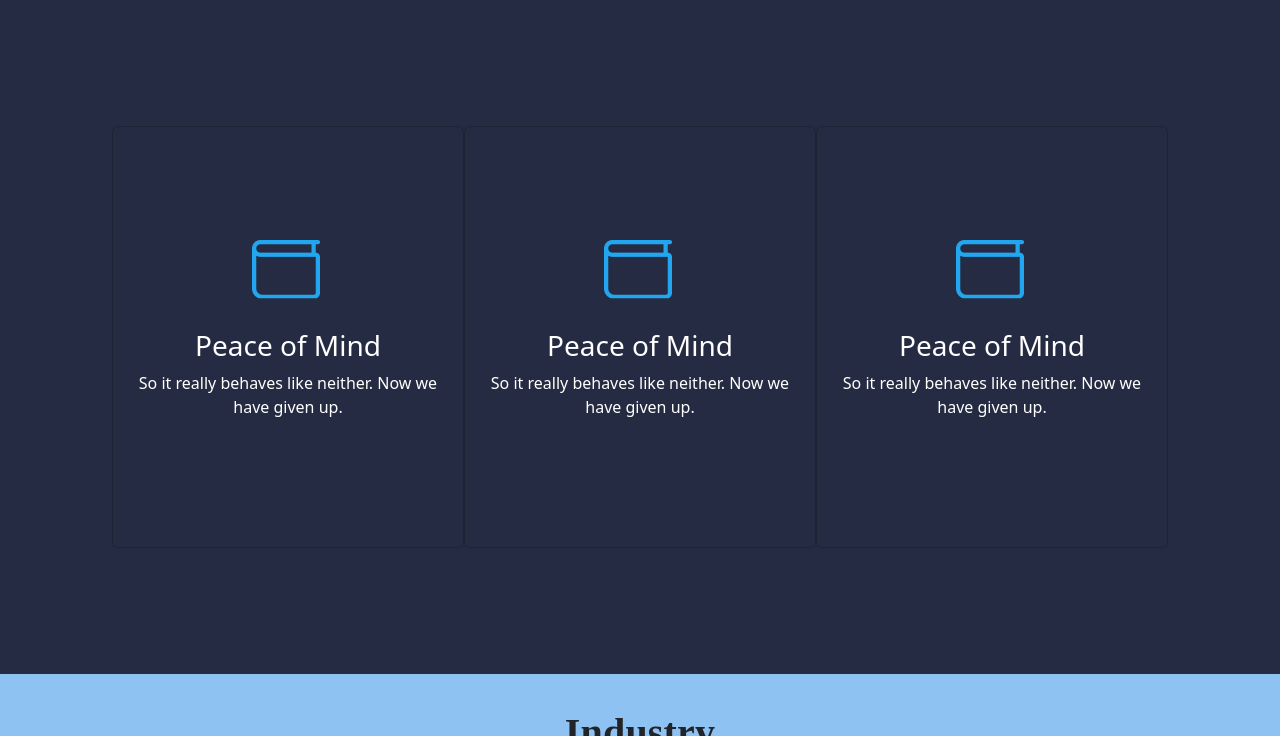
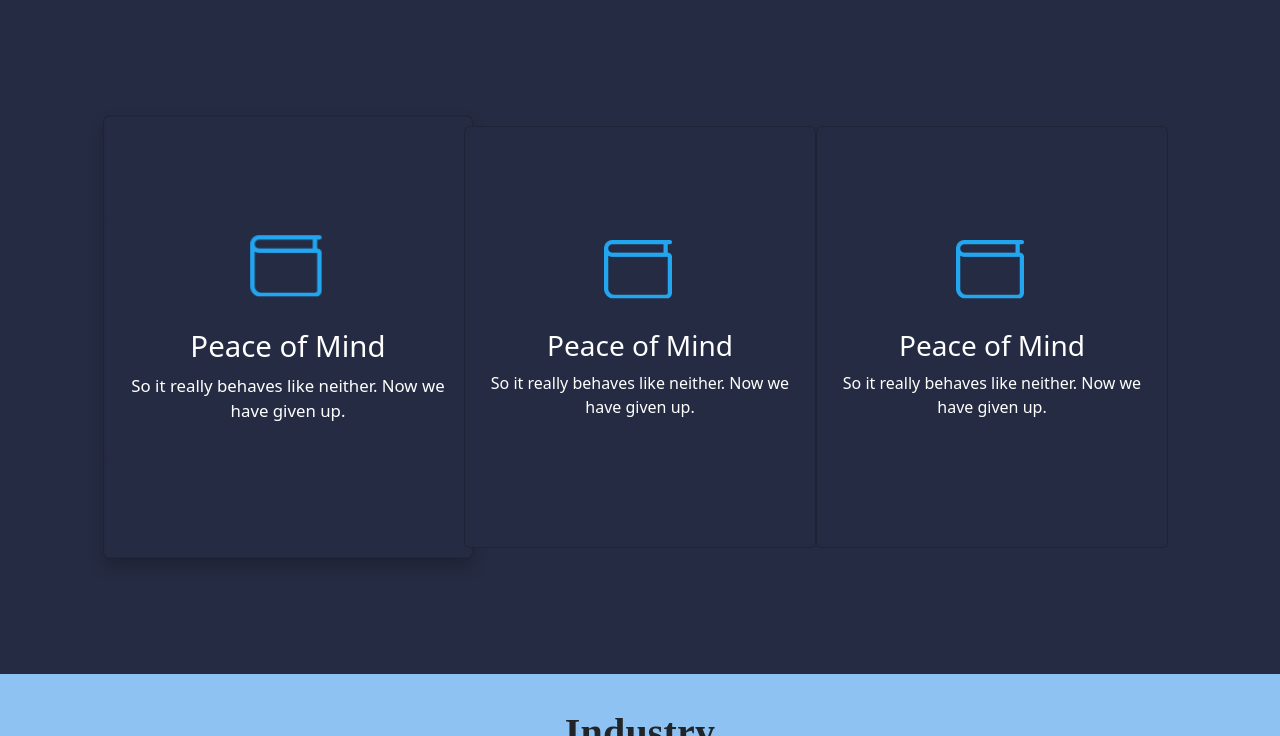
Before and after one commit to shrawanin-haptiq/Assignments, a plain HTML site: page assignment5/index.html in a window 1280 px wide. In both pictures the pointer is over the element 288 px from the left and 1136 px from the top of the page. Shown: the part 800-1536 px from the top of the page. Drawn offline with nearby package versions, Linux system fonts and the light colour scheme.

Commit message:
add assignment5

```diff
--- a/assignment5/css/index.css
+++ b/assignment5/css/index.css
@@ -481,7 +481,10 @@ margin-bottom: 10px;
 
 
 
-
+.card:hover {
+  transform: scale(1.05);
+  box-shadow: 0 8px 15px rgba(0, 0, 0, 0.2);
+}
 
 
 
```
